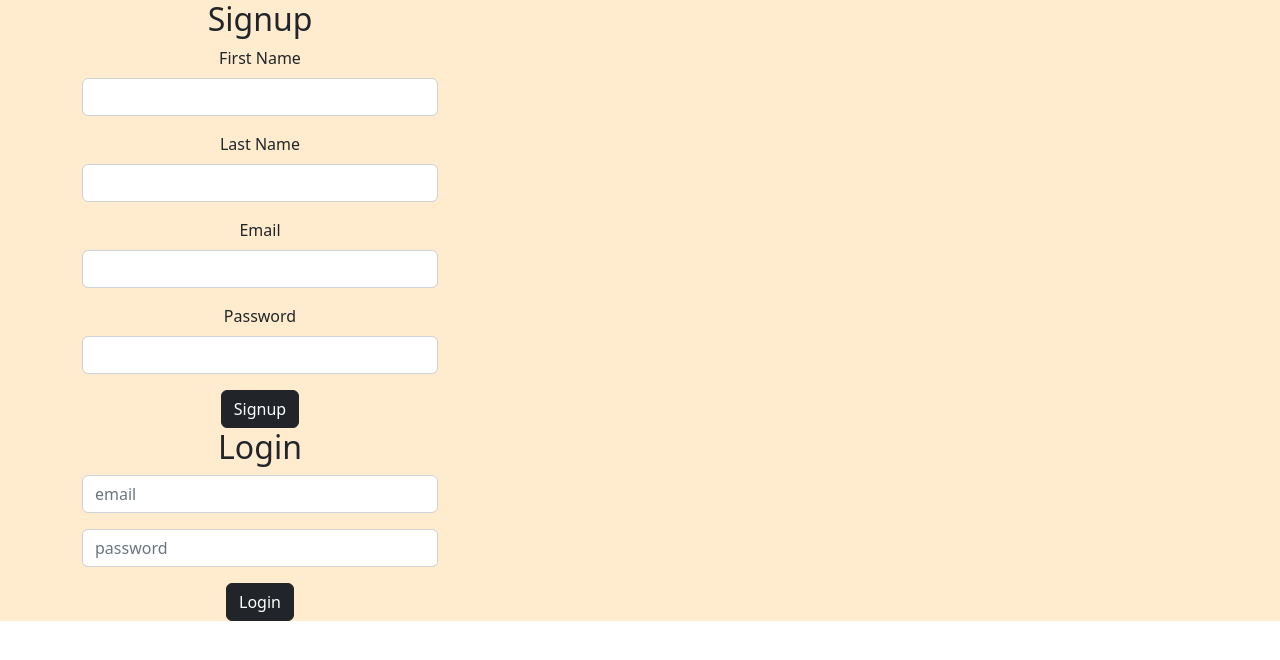
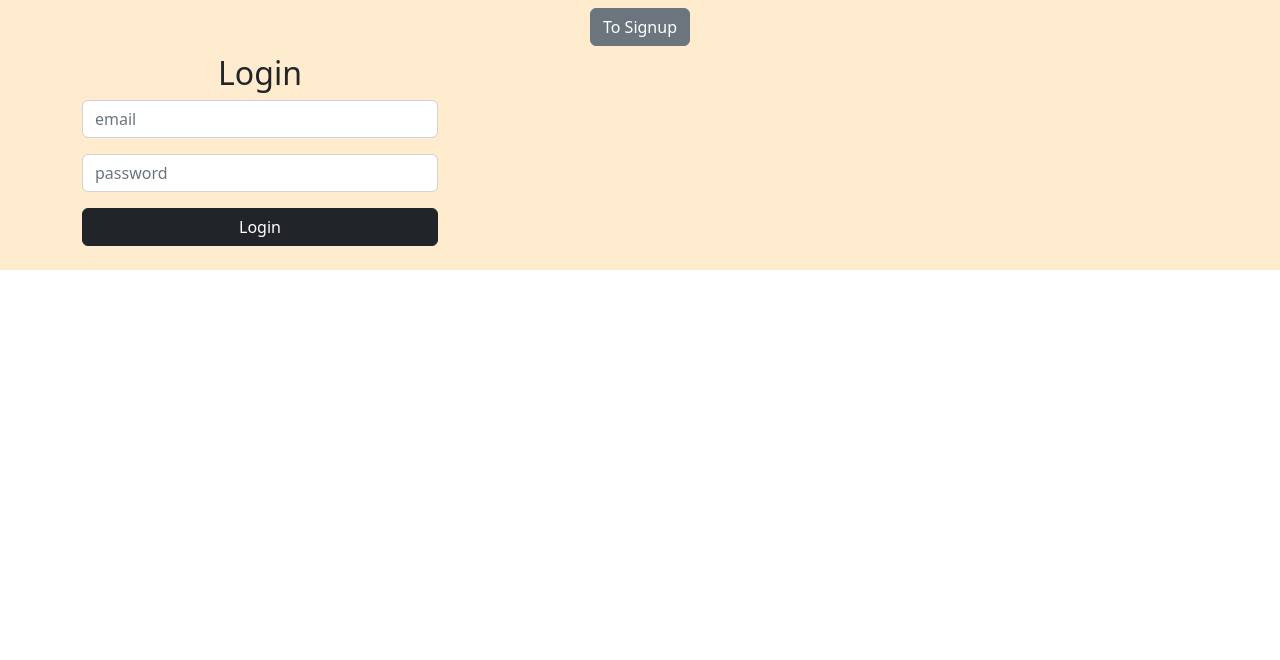
Before and after one commit to Haseeb-Moheb/react-chat-haseeb-marcel, a React (Create React App) app in the folder client/: page / in a window 1280 px wide. Shown: the top 660 px of the page. Built offline with nearby package versions, Linux system fonts and the light colour scheme.

Commit message:
Modified

```diff
--- a/client/src/App.jsx
+++ b/client/src/App.jsx
@@ -1,24 +1,36 @@
+import { Route, Router, Routes } from 'react-router-dom';
 import './App.css';
 import Auth from './components/auth/Auth';
-import { useState } from 'react';
+import { useState, useEffect } from 'react';
 
 function App() {
 
-  const [ sessionToken, setSessionToken ] = useState('Sample Token');
+  const [ sessionToken, setSessionToken ] = useState('');
 
-  // console.log("app.jsx: ", sessionToken)
+  // console.log("App.jsx: ", sessionToken)
+
   const updateToken = newToken => {
     localStorage.setItem("token", newToken)
-    sessionToken(newToken);
+    setSessionToken(newToken);
   }
+  useEffect(() => {
+    if(localStorage.getItem('token')) {
+      setSessionToken(localStorage.getItem('token'))
+    }
+  }, []);
 
   return (
     <div className="App">
-
-      <Auth updateToken={updateToken} />
-
+      <Routes>
+        <Route
+        path='/'
+        element={<Auth updateToken={updateToken} />}
+        />
+        <Route
+        path='/room'
+        element={<h2>Rooms</h2>}/>
+        </Routes>
     </div>
-
   );
 }
 
--- a/client/src/components/auth/Auth.jsx
+++ b/client/src/components/auth/Auth.jsx
@@ -1,24 +1,48 @@
-    import React from 'react'
+    import React, { useState } from 'react'
     import SignUp from './signup/SignUp'
-    import { Col, Container, Row } from 'reactstrap';
+    import { Button, Col, Container, Row } from 'reactstrap';
     import Login from './login/Login';
+    import { set } from 'mongoose';
 
     function Auth(props) {
 
-      return (
-        <>
-        <Container>
+      const [ button, setButton ] = useState("To Signup");
+
+      const swapForm = () => {
+        button === "To Login" ?
+        setButton("To Signup") :
+        setButton("To Login");
+      }
+
+      const displayform = () => {
+        return(
+          button === "To Login" ?
+          <Container>
             <Row>
                 <Col md="4">
                 <SignUp updateToken={props.updateToken} />
                 </Col>
             </Row>
+            </Container> :
+
+            <Container>
             <Row>
                 <Col md="4">
                 <Login updateToken={props.updateToken} />
                 </Col>
             </Row>
         </Container>
+
+        )
+      }
+
+      return (
+        <>
+        <Button onClick={swapForm}
+        style={{margin: ".5em"}} >{button}</
+        Button>
+        <br/>
+        {displayform()}
         </>
       )
     }
--- a/client/src/components/auth/login/Login.jsx
+++ b/client/src/components/auth/login/Login.jsx
@@ -1,10 +1,13 @@
 import React, { useRef } from 'react'
 import { Form, FormGroup, Input, Button } from 'reactstrap'
+import { useNavigate } from 'react-router-dom';
+import FullButton from '../../button/FullButton';
 
 function Login({updateToken}) {
 
     const emailRef = useRef();
     const passwordRef = useRef();
+    const navigate = useNavigate();
 
     const handleSubmit = async (e) => {
         e.prevenDefaulte();
@@ -16,10 +19,9 @@ function Login({updateToken}) {
             email: emailRef.current.value,
             password: passwordRef.current.value
         });
-        console.log();
+        // console.log();
 
         const url = 'http://localhost:4000/user/login';
-
 
         try {
             const res = await fetch(url, { method: "post",
@@ -35,6 +37,15 @@ function Login({updateToken}) {
 
     emailRef.current.value = '';
     passwordRef.current.value = '';
+
+    // console.log(data);
+
+    if(data.user) {
+        updateToken(data.token);
+        navigate('/room');
+    } else {
+        alert("Try a different email or password")
+    }
 
         } catch (error){
             console.error(error);
@@ -60,8 +71,10 @@ function Login({updateToken}) {
                     placeholder='password'
                     autoComplete='off'/>
                 </FormGroup>
+                <FullButton>
                 <Button type="submit"
                 color='dark'>Login</Button>
+                </FullButton>
             </Form>
     </>
   )
--- a/client/src/components/auth/signup/SignUp.jsx
+++ b/client/src/components/auth/signup/SignUp.jsx
@@ -1,5 +1,7 @@
     import React, { useState, useRef } from 'react'
     import { Button, Form, FormGroup, Input, Label } from 'reactstrap'
+    import { useNavigate } from 'react-router-dom';
+    import FullButton from '../../button/FullButton';
 
     function SignUp({updateToken}) {
 
@@ -8,6 +10,7 @@
         const lastNameRef = useRef();
         const emailRef = useRef();
         const passwordRef = useRef();
+        const navigate = useNavigate();
 
 
         async function handleSubmit(e) {
@@ -37,13 +40,17 @@
                 const data = await res.json();
 
                 // console.log(data);
-                updateToken(data.token)
+                if(data.user) {
+                    updateToken(data.token);
+                    navigate('/room')
 
+                } else {
+                    alert("User not added!")
+                }
             } catch (err) {
                     console.error(err);
                 }
             }
-
     return (
         <>
             <h2>Signup</h2>
@@ -76,8 +83,10 @@
                     type = "password"
                     autoComplete='off'/>
                 </FormGroup>
+                <FullButton>
                 <Button type='submit'
                 color='dark'>Signup</Button>
+                </FullButton>
             </Form>
 
         </>
--- /dev/null
+++ b/client/src/components/button/FullButton.jsx
@@ -0,0 +1,9 @@
+import React from 'react'
+
+function FullButton(props) {
+    return (
+        <div className='d-grid gap-2 mb-4' >{props.children}</div>
+    )
+}
+
+export default FullButton
```
Also changed, not shown: client/src/index.js (line endings or trailing spaces).
